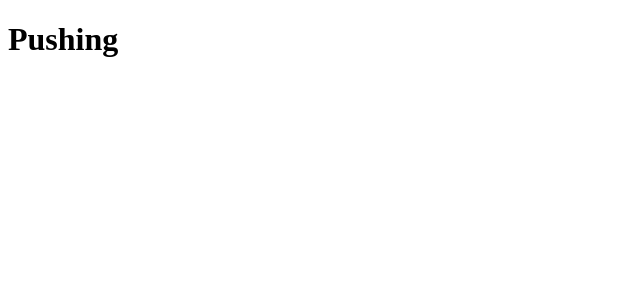
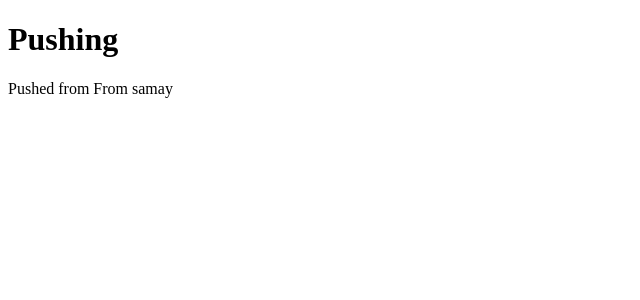
Before and after one commit to samayjoshi23/Pill-n-Chill, an Angular app in the folder HealthCareUI/: page / in a window 1280 px wide. Shown: the top 300 px of the page, without its empty margins (0-640 px from the left). Built offline with nearby package versions, Linux system fonts and the light colour scheme.

Commit message:
added new paragraph

```diff
--- a/HealthCareUI/src/app/app.component.html
+++ b/HealthCareUI/src/app/app.component.html
@@ -1,3 +1,3 @@
 <h1> Pushing </h1>
-
+<p>Pushed from From samay</p>
 <router-outlet></router-outlet>
```
